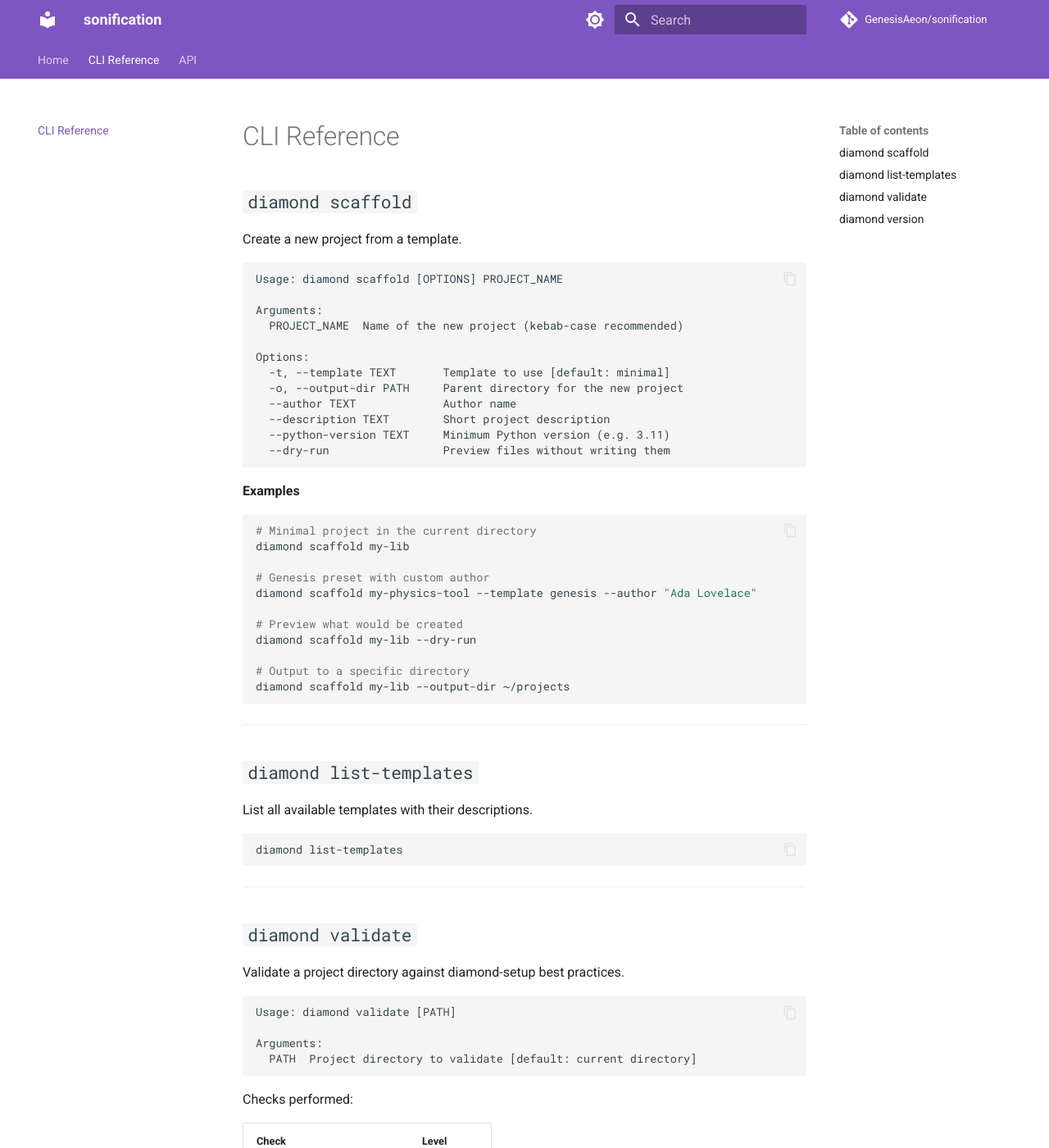
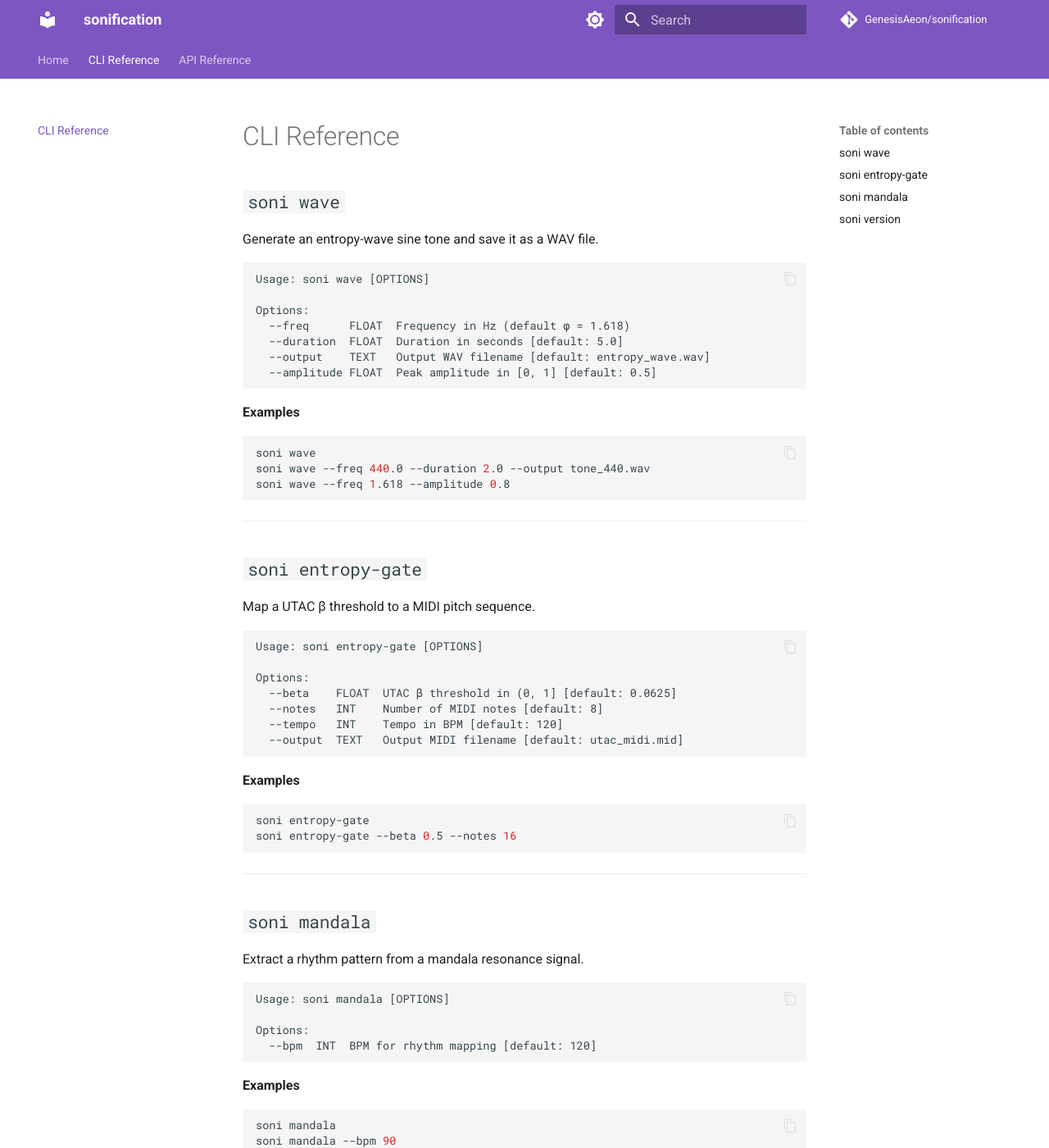
Before and after one commit to GenesisAeon/sonification, an MkDocs documentation site: the page built from docs/cli.md, in a window 1280 px wide and 1400 px high. Shown: the whole window at 82% size. Built offline with MkDocs 1.6.1 and Material for MkDocs 9.7.7, drawn with Linux system fonts in a browser that asks for light colours; comment, search, counter and statistics services are not loaded; some of the changed text lies outside the part shown.

Commit message:
fix: ruff lint errors, mkdocs strict build, stale docs content
ruff:
- cli.py: split long import into multi-line, shorten print strings to fit 88-char limit
- test_cli.py: remove unused Path and numpy imports, wrap long invoke call

mkdocs --strict:
- Create docs/api.md (was referenced in nav but missing)
- Remove docs/templates.md (diamond-setup leftover, not in nav)
- Rewrite docs/index.md, cli.md with sonification content
- Update mkdocs.yml nav to match actual doc files

https://claude.ai/code/session_019rd3TZLtzGVaAbSzd8c5cB

````diff
--- a/docs/cli.md
+++ b/docs/cli.md
@@ -1,88 +1,76 @@
 # CLI Reference
 
-## `diamond scaffold`
+## `soni wave`
 
-Create a new project from a template.
+Generate an entropy-wave sine tone and save it as a WAV file.
 
 ```
-Usage: diamond scaffold [OPTIONS] PROJECT_NAME
-
-Arguments:
-  PROJECT_NAME  Name of the new project (kebab-case recommended)
+Usage: soni wave [OPTIONS]
 
 Options:
-  -t, --template TEXT       Template to use [default: minimal]
-  -o, --output-dir PATH     Parent directory for the new project
-  --author TEXT             Author name
-  --description TEXT        Short project description
-  --python-version TEXT     Minimum Python version (e.g. 3.11)
-  --dry-run                 Preview files without writing them
+  --freq      FLOAT  Frequency in Hz (default φ = 1.618)
+  --duration  FLOAT  Duration in seconds [default: 5.0]
+  --output    TEXT   Output WAV filename [default: entropy_wave.wav]
+  --amplitude FLOAT  Peak amplitude in [0, 1] [default: 0.5]
 ```
 
 **Examples**
 
 ```bash
-# Minimal project in the current directory
-diamond scaffold my-lib
-
-# Genesis preset with custom author
-diamond scaffold my-physics-tool --template genesis --author "Ada Lovelace"
-
-# Preview what would be created
-diamond scaffold my-lib --dry-run
-
-# Output to a specific directory
-diamond scaffold my-lib --output-dir ~/projects
+soni wave
+soni wave --freq 440.0 --duration 2.0 --output tone_440.wav
+soni wave --freq 1.618 --amplitude 0.8
 ```
 
 ---
 
-## `diamond list-templates`
+## `soni entropy-gate`
 
-List all available templates with their descriptions.
+Map a UTAC β threshold to a MIDI pitch sequence.
+
+```
+Usage: soni entropy-gate [OPTIONS]
+
+Options:
+  --beta    FLOAT  UTAC β threshold in (0, 1] [default: 0.0625]
+  --notes   INT    Number of MIDI notes [default: 8]
+  --tempo   INT    Tempo in BPM [default: 120]
+  --output  TEXT   Output MIDI filename [default: utac_midi.mid]
+```
+
+**Examples**
 
 ```bash
-diamond list-templates
+soni entropy-gate
+soni entropy-gate --beta 0.5 --notes 16
 ```
 
 ---
 
-## `diamond validate`
+## `soni mandala`
 
-Validate a project directory against diamond-setup best practices.
+Extract a rhythm pattern from a mandala resonance signal.
 
 ```
-Usage: diamond validate [PATH]
+Usage: soni mandala [OPTIONS]
 
-Arguments:
-  PATH  Project directory to validate [default: current directory]
+Options:
+  --bpm  INT  BPM for rhythm mapping [default: 120]
 ```
 
-Checks performed:
-
-| Check | Level |
-|-------|-------|
-| `pyproject.toml` present | **Error** |
-| `src/` layout present | Warning |
-| `tests/` directory present | Warning |
-| `.github/workflows/` present | Warning |
-| `README.md` present | Warning |
-| `.gitignore` present | Warning |
+**Examples**
 
 ```bash
-# Validate the current directory
-diamond validate
-
-# Validate a specific project
-diamond validate path/to/my-project
+soni mandala
+soni mandala --bpm 90
 ```
 
 ---
 
-## `diamond version`
+## `soni version`
 
 Print the installed version.
 
 ```bash
-diamond version
+soni version
 ```
--- a/mkdocs.yml
+++ b/mkdocs.yml
@@ -40,4 +40,4 @@ markdown_extensions:
 nav:
   - Home: index.md
   - CLI Reference: cli.md
-  - API: api.md
+  - API Reference: api.md
````
Also changed, not shown: docs/api.md (added, +81 -0 lines), docs/index.md (+32 -27 lines), docs/templates.md (deleted, +0 -111 lines), 2 other files.
